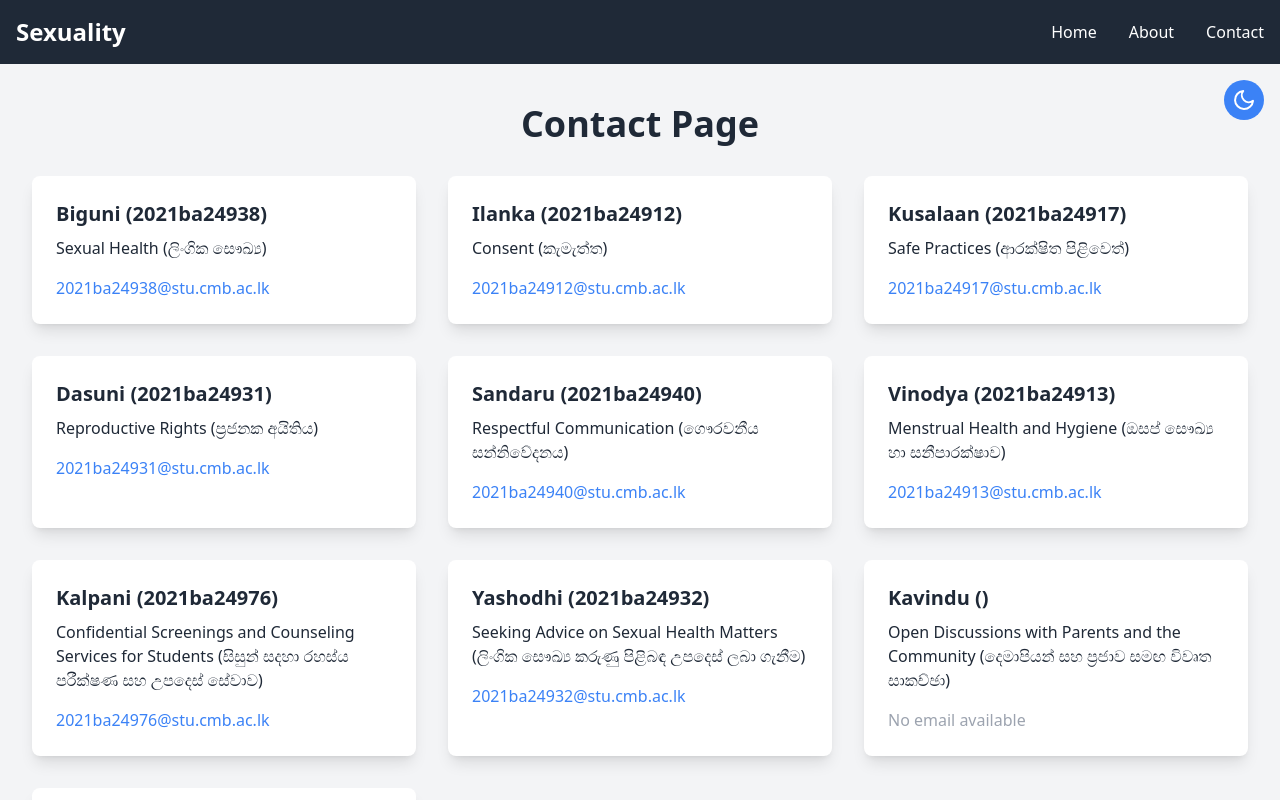
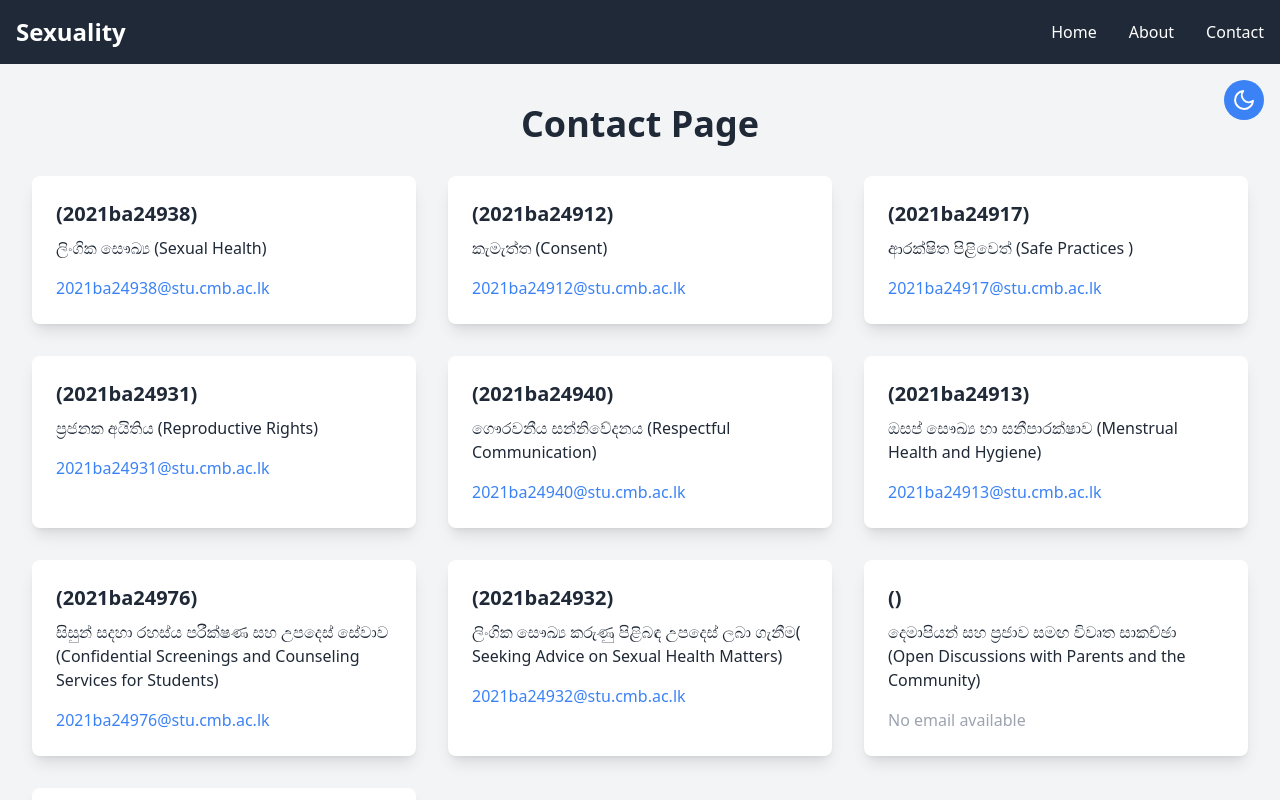
Before and after one commit to tharindu748/Sexuality, a React (Vite) app: page /Contact in a window 1280 px wide. Shown: the top 800 px of the page. Built offline with nearby package versions, Linux system fonts and the light colour scheme.

Commit message:
name chage

```diff
--- a/src/pages/Contact.jsx
+++ b/src/pages/Contact.jsx
@@ -3,63 +3,63 @@ import { FiMoon, FiSun } from "react-icons/fi"; // Importing moon and sun icons
 
 const contacts = [
   {
-    name: "Biguni",
+    // name: "Biguni",
     id: "2021ba24938",
-    topic: "Sexual Health (ලිංගික සෞඛ්‍ය)",
+    topic: "ලිංගික සෞඛ්‍ය  (Sexual Health)",
     email: "2021ba24938@stu.cmb.ac.lk",
   },
   {
-    name: "Ilanka",
+    // name: "Ilanka",
     id: "2021ba24912",
-    topic: "Consent (කැමැත්ත)",
+    topic: "කැමැත්ත (Consent)",
     email: "2021ba24912@stu.cmb.ac.lk",
   },
   {
-    name: "Kusalaan",
+    // name: "Kusalaan",
     id: "2021ba24917",
-    topic: "Safe Practices (ආරක්ෂිත පිළිවෙත්)",
+    topic: "ආරක්ෂිත පිළිවෙත් (Safe Practices )",
     email: "2021ba24917@stu.cmb.ac.lk",
   },
   {
-    name: "Dasuni",
+    // name: "Dasuni",
     id: "2021ba24931",
-    topic: "Reproductive Rights (ප්‍රජනක අයිතිය)",
+    topic: "ප්‍රජනක අයිතිය (Reproductive Rights)",
     email: "2021ba24931@stu.cmb.ac.lk",
   },
   {
-    name: "Sandaru",
+    // name: "Sandaru",
     id: "2021ba24940",
-    topic: "Respectful Communication (ගෞරවනීය සන්නිවේදනය)",
+    topic: "ගෞරවනීය සන්නිවේදනය (Respectful Communication)",
     email: "2021ba24940@stu.cmb.ac.lk",
   },
   {
-    name: "Vinodya",
+    // name: "Vinodya",
     id: "2021ba24913",
-    topic: "Menstrual Health and Hygiene (ඔසප් සෞඛ්‍ය හා සනීපාරක්ෂාව)",
+    topic: " ඔසප් සෞඛ්‍ය හා සනීපාරක්ෂාව (Menstrual Health and Hygiene)",
     email: "2021ba24913@stu.cmb.ac.lk",
   },
   {
-    name: "Kalpani",
+    // name: "Kalpani",
     id: "2021ba24976",
-    topic: "Confidential Screenings and Counseling Services for Students (සිසුන් සදහා රහස්‍‍ය පරීක්ෂණ සහ උපදෙස් සේවාව)",
+    topic: "සිසුන් සදහා රහස්‍‍ය පරීක්ෂණ සහ උපදෙස් සේවාව (Confidential Screenings and Counseling Services for Students)",
     email: "2021ba24976@stu.cmb.ac.lk",
   },
   {
-    name: "Yashodhi",
+    // name: "Yashodhi",
     id: "2021ba24932",
-    topic: "Seeking Advice on Sexual Health Matters (ලිංගික සෞඛ්‍ය කරුණු පිළිබඳ උපදෙස් ලබා ගැනීම)",
+    topic: "ලිංගික සෞඛ්‍ය කරුණු පිළිබඳ උපදෙස් ලබා ගැනීම( Seeking Advice on Sexual Health Matters)",
     email: "2021ba24932@stu.cmb.ac.lk",
   },
   {
-    name: "Kavindu",
+    // name: "Kavindu",
     id: "",
-    topic: "Open Discussions with Parents and the Community (දෙමාපියන් සහ ප්‍රජාව සමඟ විවෘත සාකච්ඡා)",
+    topic: "දෙමාපියන් සහ ප්‍රජාව සමඟ විවෘත සාකච්ඡා (Open Discussions with Parents and the Community)",
     email: "",
   },
   {
-    name: "Madusanka",
+    // name: "Madusanka",
     id: "2021ba24942",
-    topic: "Mental Well-being Related to Sexuality (ලිංගිකත්වය හා සම්බන්ධ මානසික යහපැවැත්ම)",
+    topic: "ලිංගිකත්වය හා සම්බන්ධ මානසික යහපැවැත්ම( Mental Well-being Related to Sexuality)",
     email: "2021ba24942@stu.b.ac.lk",
   },
 ];
```
